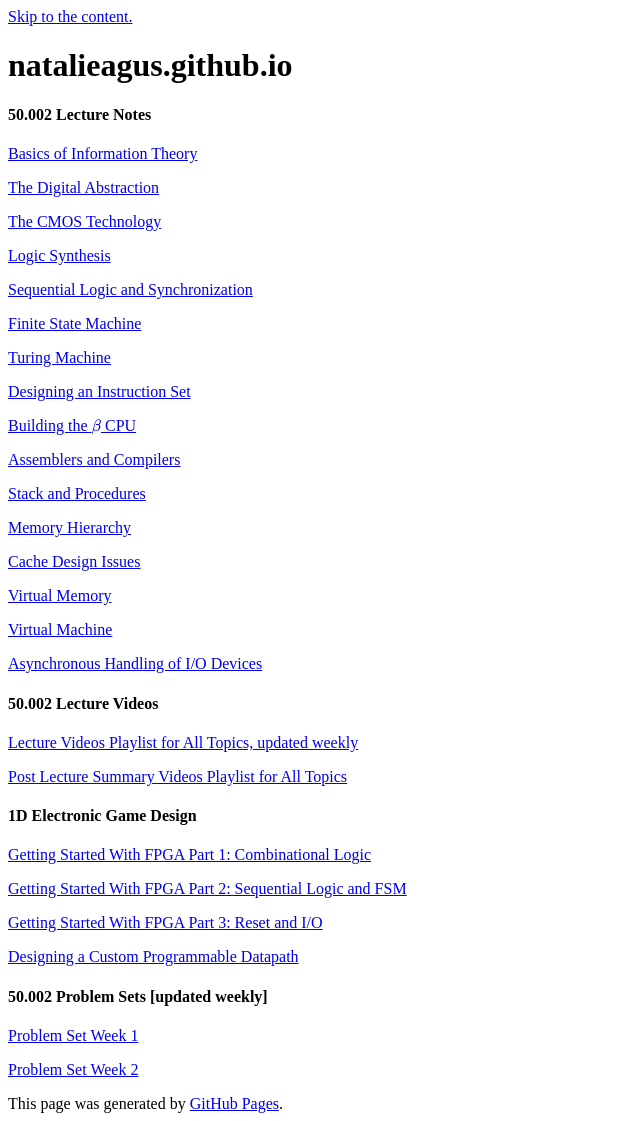
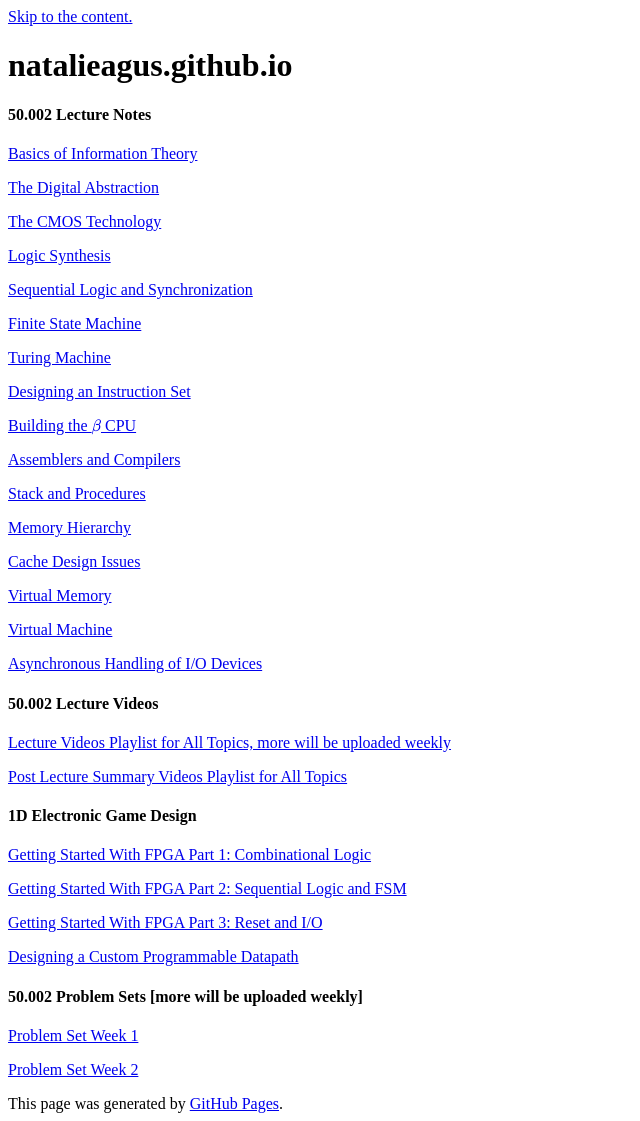
Before and after one commit to natalieagus/natalieagus.github.io, a Jekyll site: the page built from index.md, in a window 1280 px wide. Shown: the whole page, without its empty margins (0-640 px from the left). Built offline with Jekyll 4.4.1, drawn with Linux system fonts in a browser that asks for light colours; our own code applies the rules of GitHub Pages for plain Markdown files; formulas are drawn with MathJax 3; a script that is not in the unit is left out; the repository's description, which GitHub fills in, is left out.

Commit message:
edited notice

```diff
--- a/index.md
+++ b/index.md
@@ -32,7 +32,7 @@
 [Asynchronous Handling of I/O Devices](https://natalieagus.github.io/50002/devices_and_interrupts.html)
 
 #### 50.002 Lecture Videos
-[Lecture Videos Playlist for All Topics, updated weekly](https://www.youtube.com/playlist?list=PLklpDKpv-EBhCVUAZDDRWEGZzR_It-FSo)
+[Lecture Videos Playlist for All Topics, more will be uploaded weekly](https://www.youtube.com/playlist?list=PLklpDKpv-EBhCVUAZDDRWEGZzR_It-FSo)
 
 [Post Lecture Summary Videos Playlist for All Topics](https://www.youtube.com/playlist?list=PLklpDKpv-EBhCVUAZDDRWEGZzR_It-FSo)
 
@@ -47,7 +47,7 @@
 
 [Designing a Custom Programmable Datapath](https://natalieagus.github.io/50002/1D_programmable_machine.html)
 
-#### 50.002 Problem Sets [updated weekly]
+#### 50.002 Problem Sets [more will be uploaded weekly]
 [Problem Set Week 1](https://natalieagus.github.io/50002/PS1/)
 
 [Problem Set Week 2](https://natalieagus.github.io/50002/PS2/)
```
